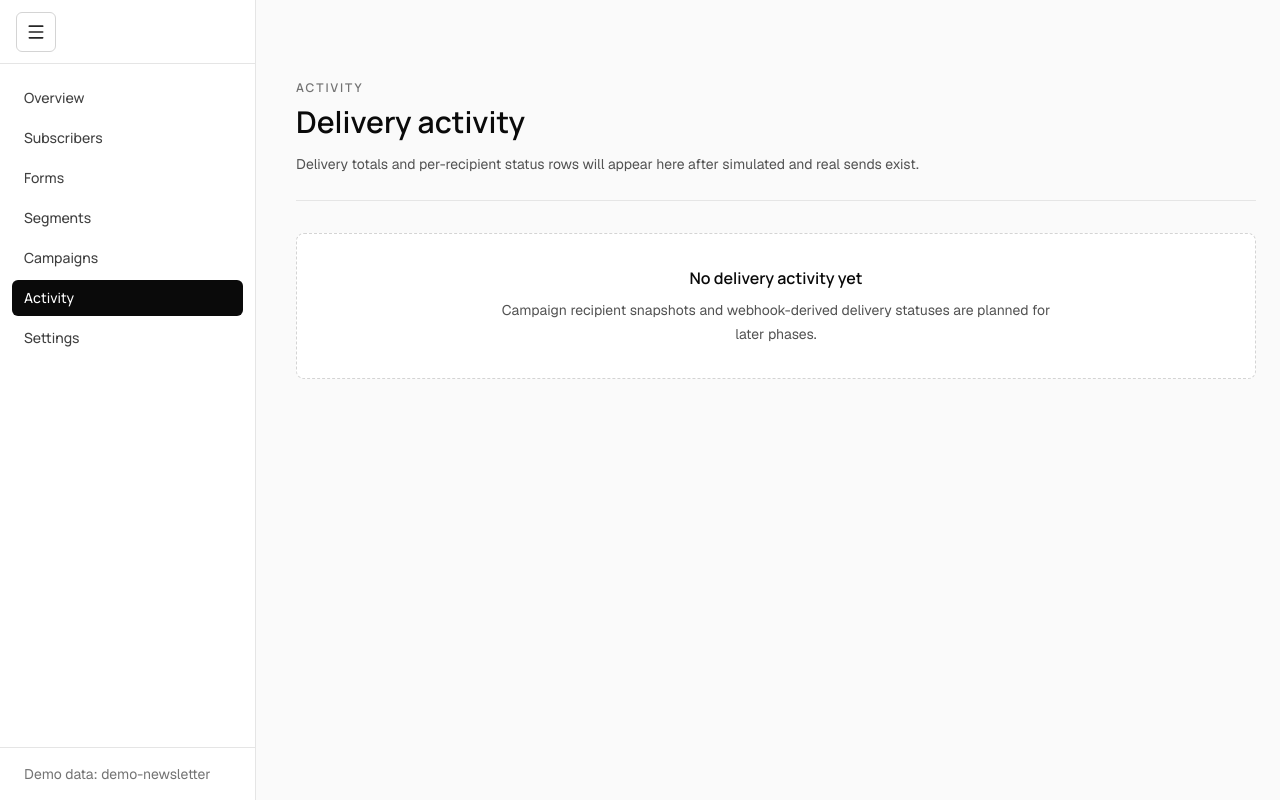
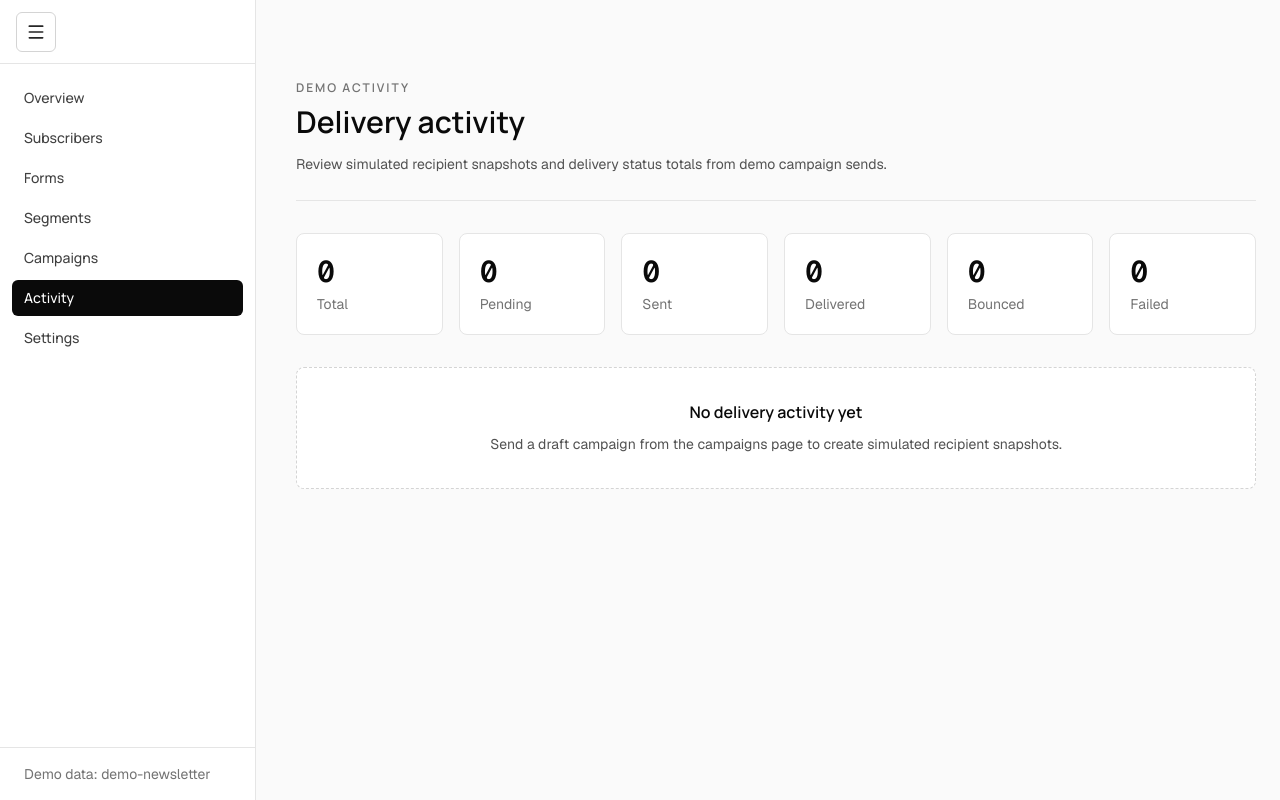
Before and after one commit to AjvorHardi/news-mailer, a React (Vite) app: page /demo/activity in a window 1280 px wide. Built offline with nearby package versions, Linux system fonts and the light colour scheme.

Commit message:
feat: add campaign activity dashboard

```diff
--- a/src/app/router/AppRouter.tsx
+++ b/src/app/router/AppRouter.tsx
@@ -6,6 +6,7 @@ import { ProtectedRoute } from './ProtectedRoute';
 import { LoginPage } from '../../features/auth/LoginPage';
 import { RegisterPage } from '../../features/auth/RegisterPage';
 import { DemoHomePage } from '../../features/demo/DemoHomePage';
+import { DemoActivityPage } from '../../features/demo/DemoActivityPage';
 import { DemoCampaignsPage } from '../../features/demo/DemoCampaignsPage';
 import { DemoOverviewPage } from '../../features/demo/DemoOverviewPage';
 import { DemoSegmentsPage } from '../../features/demo/DemoSegmentsPage';
@@ -39,7 +40,7 @@ export function AppRouter() {
         <Route path="forms" element={<DemoSignupFormsPage />} />
         <Route path="segments" element={<DemoSegmentsPage />} />
         <Route path="campaigns" element={<DemoCampaignsPage />} />
-        <Route path="activity" element={<ActivityPage />} />
+        <Route path="activity" element={<DemoActivityPage />} />
         <Route path="settings" element={<SettingsPage />} />
       </Route>
 
--- /dev/null
+++ b/src/features/demo/DemoActivityPage.tsx
@@ -0,0 +1,103 @@
+import { EmptyState } from '../../shared/ui/EmptyState';
+import { PageHeader } from '../../shared/ui/PageHeader';
+import type { ActivityStats, Campaign } from '../../shared/types/domain';
+import { useDemoActivityCampaigns, useDemoActivityStats } from './useDemoActivity';
+
+const dateFormatter = new Intl.DateTimeFormat('en', {
+  month: 'short',
+  day: 'numeric',
+  year: 'numeric',
+});
+
+function formatDate(value: string) {
+  return dateFormatter.format(new Date(value));
+}
+
+export function DemoActivityPage() {
+  const statsQuery = useDemoActivityStats();
+  const campaignsQuery = useDemoActivityCampaigns();
+  const sentCampaigns = (campaignsQuery.data ?? [])
+    .filter((campaign) => campaign.status === 'sent' || campaign.status === 'failed')
+    .sort((firstCampaign, secondCampaign) => secondCampaign.updatedAt.localeCompare(firstCampaign.updatedAt))
+    .slice(0, 5);
+
+  return (
+    <div className="space-y-8">
+      <PageHeader
+        eyebrow="Demo activity"
+        title="Delivery activity"
+        description="Review simulated recipient snapshots and delivery status totals from demo campaign sends."
+      />
+
+      {statsQuery.isLoading || campaignsQuery.isLoading ? (
+        <div className="rounded-lg border border-neutral-200 bg-white p-8 text-sm text-neutral-600">Loading activity...</div>
+      ) : null}
+
+      {statsQuery.isError || campaignsQuery.isError ? (
+        <EmptyState
+          title="Activity could not be loaded"
+          description="Return to the demo overview if you need to restore all seeded demo data."
+        />
+      ) : null}
+
+      {statsQuery.data ? <ActivityStatsGrid stats={statsQuery.data} /> : null}
+
+      {statsQuery.data && statsQuery.data.total === 0 ? (
+        <EmptyState
+          title="No delivery activity yet"
+          description="Send a draft campaign from the campaigns page to create simulated recipient snapshots."
+        />
+      ) : null}
+
+      {sentCampaigns.length > 0 ? <RecentSentCampaigns campaigns={sentCampaigns} /> : null}
+    </div>
+  );
+}
+
+function ActivityStatsGrid({ stats }: { stats: ActivityStats }) {
+  const items = [
+    ['Total', stats.total],
+    ['Pending', stats.pending],
+    ['Sent', stats.sent],
+    ['Delivered', stats.delivered],
+    ['Bounced', stats.bounced],
+    ['Failed', stats.failed],
+  ];
+
+  return (
+    <section className="grid gap-4 min-[520px]:grid-cols-2 lg:grid-cols-6">
+      {items.map(([label, value]) => (
+        <div key={label} className="rounded-lg border border-neutral-200 bg-white p-5">
+          <p className="font-mono-ui text-3xl font-semibold text-neutral-950">{value}</p>
+          <p className="mt-1 text-sm text-neutral-500">{label}</p>
+        </div>
+      ))}
+    </section>
+  );
+}
+
+function RecentSentCampaigns({ campaigns }: { campaigns: Campaign[] }) {
+  return (
+    <section className="rounded-lg border border-neutral-200 bg-white">
+      <div className="border-b border-neutral-200 px-5 py-4">
+        <h2 className="font-display text-base font-semibold text-neutral-950">Recent sent campaigns</h2>
+        <p className="mt-1 text-sm text-neutral-500">Simulated sends only. No email provider is called.</p>
+      </div>
+      <div className="divide-y divide-neutral-200">
+        {campaigns.map((campaign) => (
+          <div key={campaign.id} className="flex flex-col gap-3 px-5 py-4 sm:flex-row sm:items-center sm:justify-between">
+            <div>
+              <h3 className="font-display text-sm font-semibold text-neutral-950">{campaign.subject}</h3>
+              <p className="mt-1 text-xs text-neutral-500">
+                {campaign.sentAt ? `Sent ${formatDate(campaign.sentAt)}` : `Updated ${formatDate(campaign.updatedAt)}`}
+              </p>
+            </div>
+            <span className="inline-flex w-fit rounded-md border border-neutral-300 px-2.5 py-1 text-xs font-medium text-neutral-700 capitalize">
+              {campaign.status}
+            </span>
+          </div>
+        ))}
+      </div>
+    </section>
+  );
+}
```
